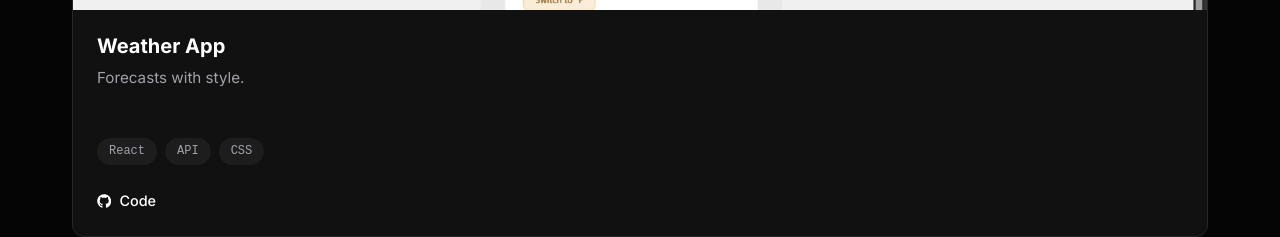
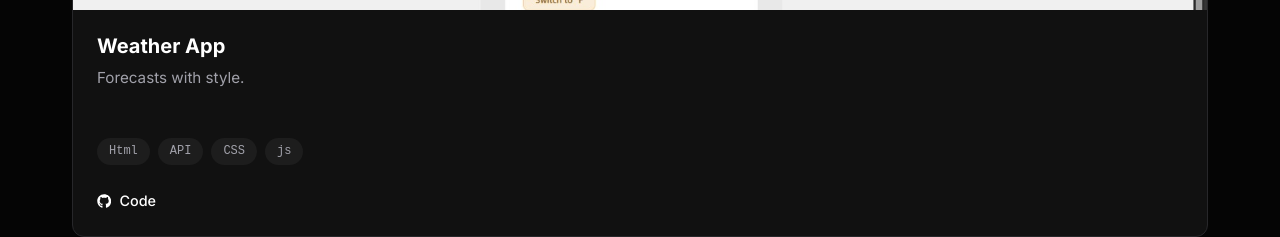
Before and after one commit to Suryanarayandixit/MY-PORTFOLIO, a React (Create React App) app in the folder portfolio-main/: page / in a window 1280 px wide. Shown: the part 2280-2517 px from the top of the page. Built offline with nearby package versions, Linux system fonts and the light colour scheme.

Commit message:
Updated tags to HTML CSS JS

```diff
--- a/portfolio-main/src/App.js
+++ b/portfolio-main/src/App.js
@@ -17,7 +17,6 @@ function App() {
         <Header />
         <main>
           <Hero />
-
           <About />
           <Skills />
            <Projects />
--- a/portfolio-main/src/components/Projects.js
+++ b/portfolio-main/src/components/Projects.js
@@ -8,7 +8,7 @@ const Projects = () => {
     {
       title: 'Weather App',
       description: 'Forecasts with style.',
-      tags: ['React', 'API', 'CSS'],
+      tags: ['Html', 'API', 'CSS','js'],
       liveLink: null,
       githubLink: 'https://github.com/Suryanarayandixit/Weather',
       image: 'weather website.jpeg'
```
